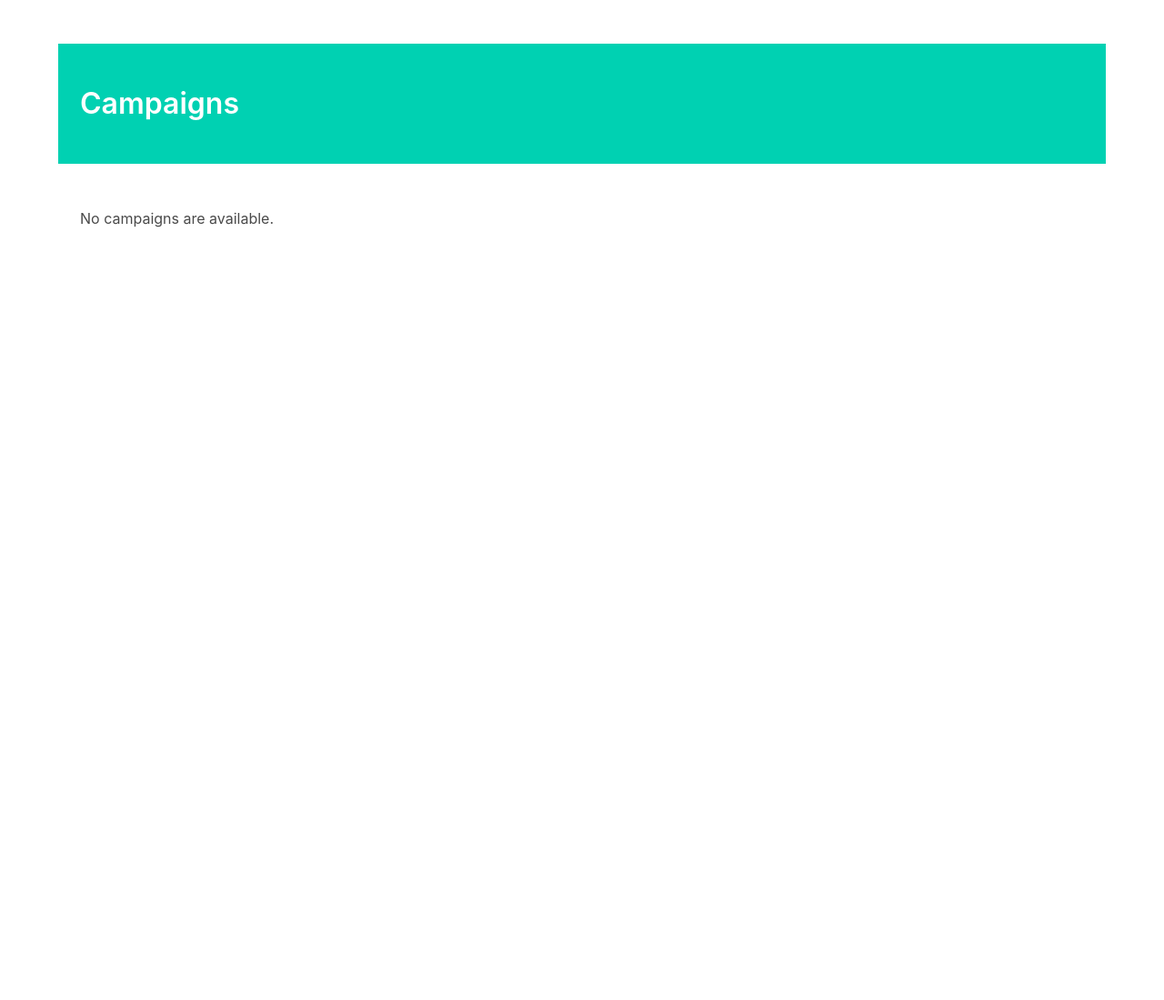
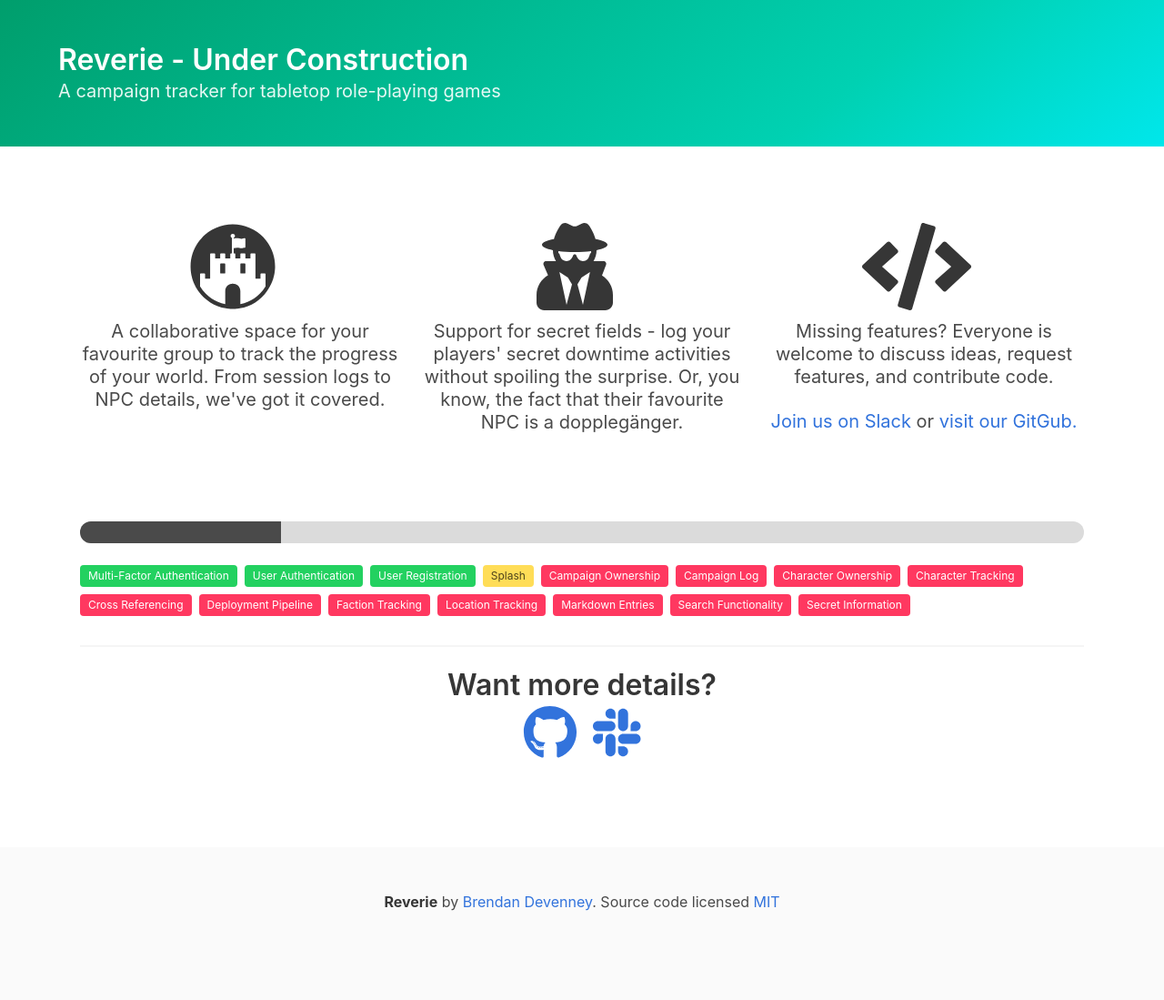
Before and after one commit to oneirism/reverie, a Django app: page / in a window 1280 px wide. Shown: the part 52-1151 px from the top of the page at 91% size. Before the commit the page ends 302 px from the top, so only its background shows below. Run offline with Django 3.2, Linux system fonts and the light colour scheme; data that the repository does not hold is empty; some libraries are stand-ins or nearby versions.

Commit message:
Feature: Splash Page (#53)
* Split settings between dev and prod

* Implement user authentication

* Implement MJML pipeline

* Testing framework skeleton

* Travis integration

* Update README badges

* Migrate to Pipenv

* Refactor account logic into distinct app

* Account Management (#51)

* Major refactor of account/auth logic

* Introduction of MFA

Signed-off-by: Brendan Devenney <brendan.devenney@cloudreach.com>

```diff
--- a/reverie/settings/base.py
+++ b/reverie/settings/base.py
@@ -25,6 +25,7 @@ INSTALLED_APPS = [
     # Reverie
     'account',
     'campaign',
+    'splash',
 
     # Third-Party
     'django_nose', # FIXME: Only required for testing.
@@ -86,7 +87,7 @@ WSGI_APPLICATION = 'reverie.wsgi.application'
 TEST_RUNNER="django_nose.NoseTestSuiteRunner"
 NOSE_ARGS = [
     '--with-coverage',
-    '--cover-package=reverie',
+    '--cover-package=reverie,splash',
     '--cover-inclusive'
 ]
 
--- a/reverie/urls.py
+++ b/reverie/urls.py
@@ -5,5 +5,6 @@ from django.urls import include, path
 urlpatterns = [
     path('admin/', admin.site.urls),
     path('account/', include('account.urls')),
-    path('', include('campaign.urls'))
+    path('campaign/', include('campaign.urls')),
+    path('', include('splash.urls'))
 ]
--- /dev/null
+++ b/splash/apps.py
@@ -0,0 +1,5 @@
+from django.apps import AppConfig
+
+
+class SplashConfig(AppConfig):
+    name = 'splash'
--- /dev/null
+++ b/splash/templates/index.html
@@ -0,0 +1,107 @@
+{% extends "base.html" %}
+
+{% block title %}
+  Reverie
+{% endblock %}
+
+{% block hero %}
+  <section class="hero is-primary is-bold">
+    <div class="hero-body">
+      <div class="container">
+        <h1 class="title">
+          Reverie - Under Construction
+        </h1>
+        <h2 class="subtitle">
+          A campaign tracker for tabletop role-playing games
+        </h2>
+      </div>
+    </div>
+  </section>
+{% endblock %}
+
+{% block content %}
+  <section class="section">
+    <div class="columns has-text-centered">
+      <div class="column">
+        <p class="is-flex-touch">&nbsp;</p>
+        <p class="title">
+          <span class="icon">
+            <i class="fab fa-3x fa-fort-awesome-alt"></i>
+          </span>
+          &nbsp;
+        </p>
+        <p class="subtitle">A collaborative space for your favourite group to track the progress of your world. From session logs to NPC details, we've got it covered.</p>
+      </div>
+      <div class="column">
+        <p class="is-flex-touch">&nbsp;</p>
+        <p class="title">
+          <span class="icon">
+            <i class="fas fa-3x fa-user-secret"></i>
+          </span>
+          &nbsp;
+        </p>
+        <p class="subtitle">
+          Support for secret fields - log your players' secret downtime activities without spoiling the surprise. Or, you know, the fact that their favourite NPC is a dopplegänger.
+        </p>
+      </div>
+      <div class="column">
+        <p class="is-flex-touch">&nbsp;</p>
+        <p class="title">
+          <span class="icon">
+            <i class="fas fa-3x fa-code"></i>
+          </span>
+          &nbsp;
+        </p>
+        <p class="subtitle">
+          Missing features? Everyone is welcome to discuss ideas, request features, and contribute code.
+        </p>
+        <p class="subtitle">
+          <a href="https://join.slack.com/t/oneirism/shared_invite/enQtMzU1NDQ3MzIzNDQyLTQwNGQwMzE1MDU4NWM4MTcwMWYyMzY3YWRmMzExZmI2MzU3MjNlYmJkMjgxOWQ4MDUzMTJkNDQyOTkzMjQyZjM">
+            Join us on Slack
+          </a>
+          or
+          <a href="https://github.com/oneirism/reverie/">
+            visit our GitGub.
+          </a>
+        </p>
+      </div>
+    </div>
+  </section>
+
+  <section class="section">
+    <progress class="progress is-large"
+      value={{ complete | length}}
+      max={{ max }}
+    >
+    </progress>
+
+    <div class="tags">
+      {% for feature in complete %}
+        <span class="tag is-success">{{ feature }}</span>
+      {% endfor %}
+
+      {% for feature in in_progress %}
+        <span class="tag is-warning">{{ feature }}</span>
+      {% endfor %}
+
+      {% for feature in backlog %}
+        <span class="tag is-danger">{{ feature }}</span>
+      {% endfor %}
+    </div>
+
+    <hr />
+
+    <p class="title has-text-centered">
+      Want more details?
+    </p>
+    <p class="subtitle has-text-centered">
+      <a href="https://github.com/oneirism/reverie">
+        <i class="fab fa-3x fa-github"></i>
+      </a>
+      &nbsp;
+      <a href="https://join.slack.com/t/oneirism/shared_invite/enQtMzU1NDQ3MzIzNDQyLTQwNGQwMzE1MDU4NWM4MTcwMWYyMzY3YWRmMzExZmI2MzU3MjNlYmJkMjgxOWQ4MDUzMTJkNDQyOTkzMjQyZjM">
+        <i class="fab fa-3x fa-slack"></i>
+      </a>
+    </p>
+  </section>
+{% endblock %}
--- /dev/null
+++ b/splash/urls.py
@@ -0,0 +1,7 @@
+from django.urls import path
+
+from . import views
+
+urlpatterns = [
+    path('', views.index, name='index')
+]
--- /dev/null
+++ b/splash/views.py
@@ -0,0 +1,33 @@
+from django.shortcuts import render
+
+# Create your views here.
+def index(request):
+
+    context = {
+        "complete": [
+            "Multi-Factor Authentication",
+            "User Authentication",
+            "User Registration",
+        ],
+        "in_progress": [
+            "Splash",
+        ],
+        "backlog": [
+            "Campaign Ownership",
+            "Campaign Log",
+            "Character Ownership",
+            "Character Tracking",
+            "Cross Referencing",
+            "Deployment Pipeline",
+            "Faction Tracking",
+            "Location Tracking",
+            "Markdown Entries",
+            "Search Functionality",
+            "Secret Information",
+        ],
+    }
+
+    # TODO: Make this more readable.
+    context["max"] = len(context["complete"]) + len(context["in_progress"]) + len(context["backlog"])
+
+    return render(request, "index.html", context)
--- a/templates/base.html
+++ b/templates/base.html
@@ -50,6 +50,11 @@
       </div>
     </nav>
 
+    {# Optional Hero #}
+    {% block hero %}
+
+    {% endblock %}
+
     <!-- Child Content -->
     <section class="section">
       <div class="container">
@@ -62,6 +67,14 @@
     </section>
 
     <!-- TODO: Footer -->
-
+    <footer class="footer">
+      <div class="container">
+        <div class="content has-text-centered">
+          <p>
+            <strong>Reverie</strong> by <a href="https://devenney.io">Brendan Devenney</a>. Source code licensed <a href="http://opensource.org/licenses/mit-license.php">MIT</a>
+          </p>
+        </div>
+      </div>
+    </footer>
   </body>
 </html>
```
Also changed, not shown: splash/test/test_index.py (added, +13 -0 lines), splash/__init__.py (added), 2 other files.
